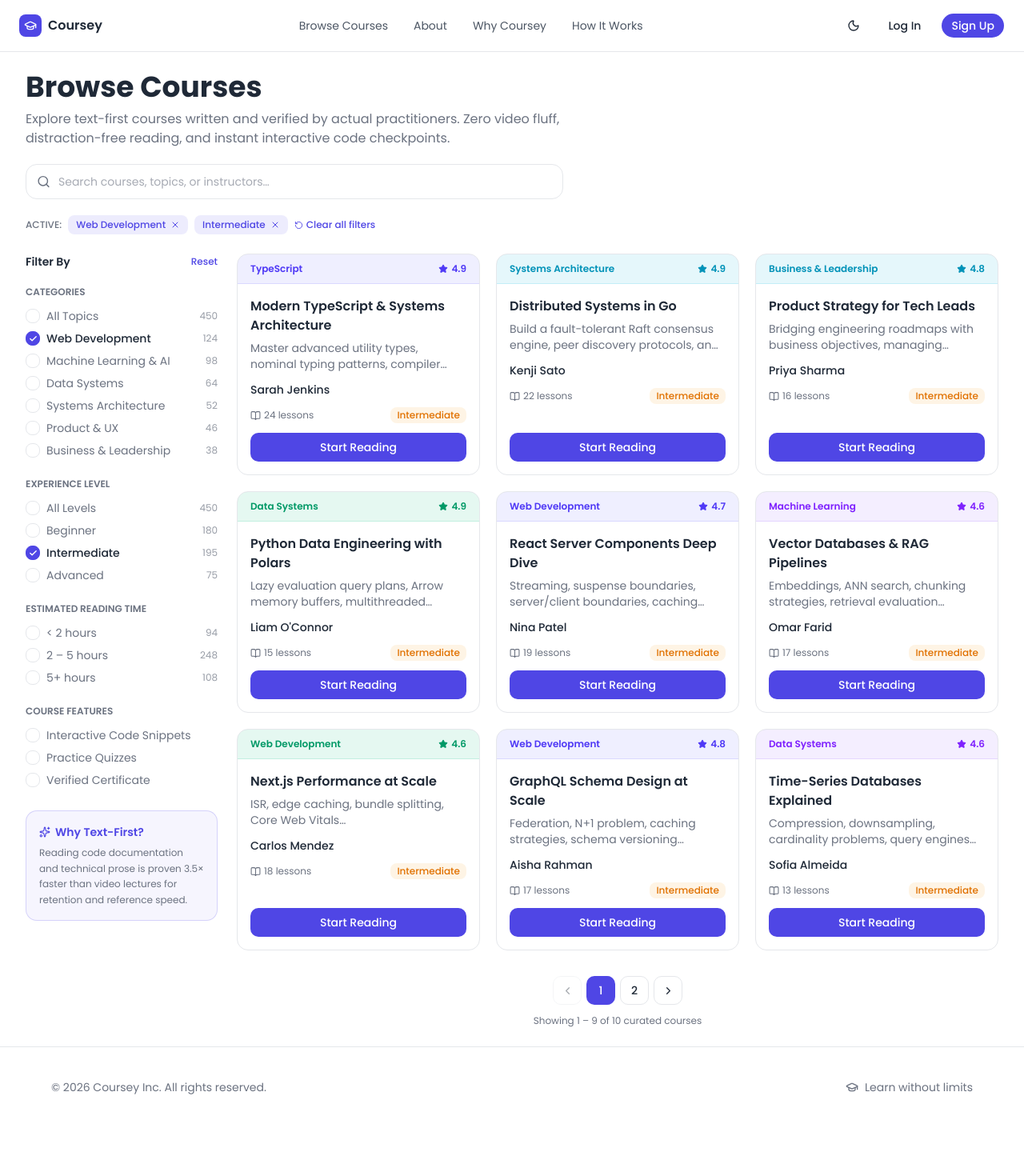
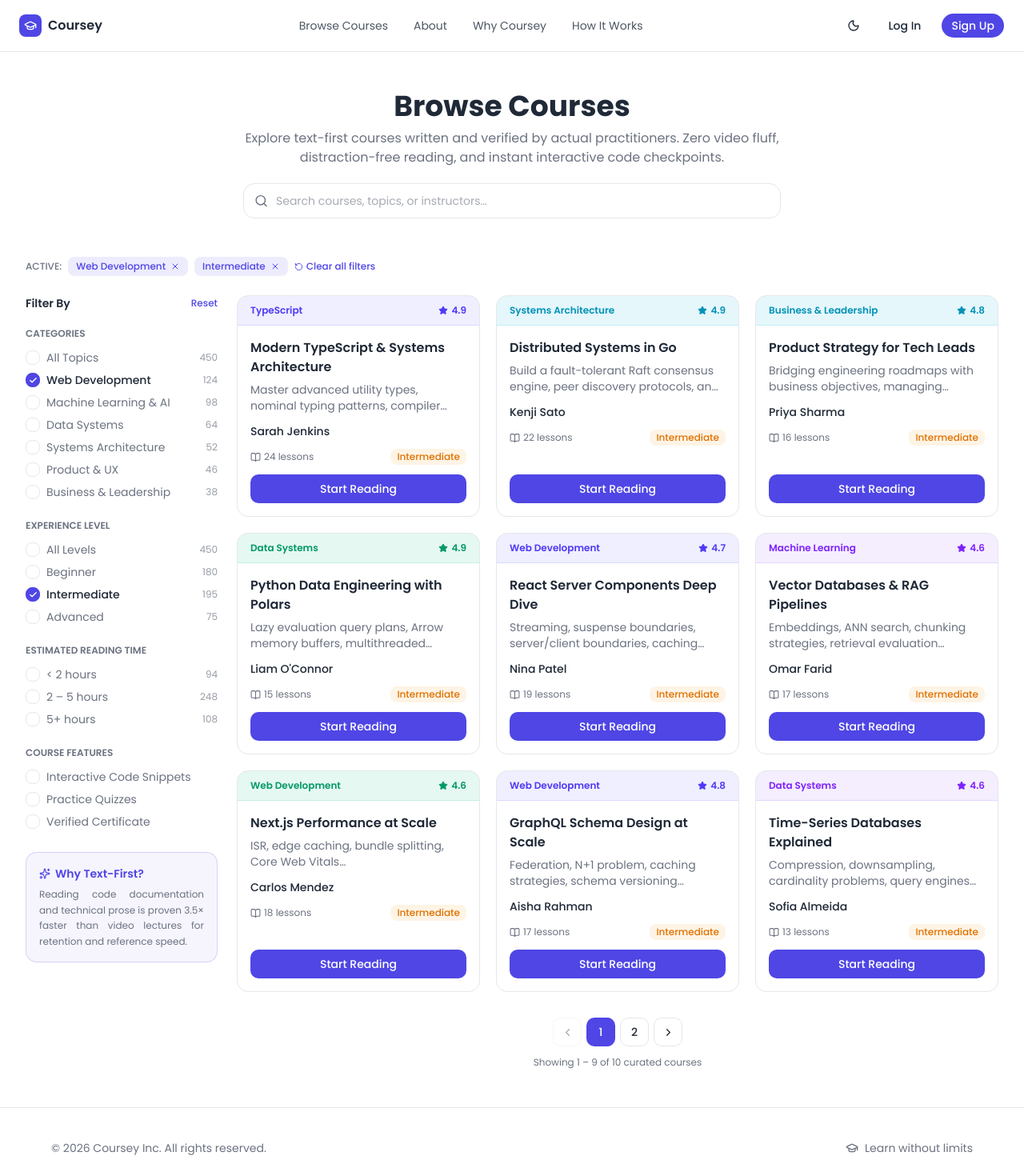
Before and after one commit to hammadgul-dev/coursey, a Next.js app: page /courses in a window 1280 px wide. Shown: the top 1470 px of the page at 80% size. Before the commit the page ends 1409 px from the top, so only its background shows below. Built offline with nearby package versions, Linux system fonts and the light colour scheme.

Commit message:
add stylling and remove view state from all components

```diff
--- a/src/app/(main)/courses/_components/CourseGrid.tsx
+++ b/src/app/(main)/courses/_components/CourseGrid.tsx
@@ -3,13 +3,7 @@ import {AnimatePresence, motion} from "framer-motion"
 import CourseCard from "./CourseCard"
 import type {Course} from "../_data/courses"
 
-export default function CourseGrid({
-  courses,
-  view,
-}: {
-  courses: Course[]
-  view: string
-}) {
+export default function CourseGrid({courses}: {courses: Course[]}) {
   if (courses.length === 0) {
     return (
       <div className="flex flex-col items-center justify-center rounded-xl border border-dashed border-border py-16 text-center animate-in fade-in duration-300">
@@ -24,16 +18,12 @@ export default function CourseGrid({
   return (
     <AnimatePresence mode="wait">
       <motion.div
-        key={view + courses.map((c) => c.id).join("-")}
+        key={courses.map((c) => c.id).join("-")}
         initial={{opacity: 0}}
         animate={{opacity: 1}}
         exit={{opacity: 0}}
         transition={{duration: 0.2}}
-        className={
-          view === "grid"
-            ? "grid gap-5 sm:grid-cols-2 xl:grid-cols-3"
-            : "flex flex-col gap-4"
-        }
+        className="grid gap-5 sm:grid-cols-2 xl:grid-cols-3"
       >
         {courses.map((c, i) => (
           <CourseCard key={c.id} c={c} i={i} />
--- a/src/app/(main)/courses/_components/CoursesExplorer.tsx
+++ b/src/app/(main)/courses/_components/CoursesExplorer.tsx
@@ -64,8 +64,6 @@ export default function CoursesExplorer({
           setPage(1)
         }}
         count={filtered.length}
-        view={view}
-        setView={setView}
       />
 
       <ActiveFilters
@@ -89,7 +87,7 @@ export default function CoursesExplorer({
         />
 
         <div>
-          <CourseGrid courses={paginated} view={view} />
+          <CourseGrid courses={paginated} />
           <Pagination
             page={page}
             totalPages={totalPages}
--- a/src/app/(main)/courses/_components/FilterSidebar.tsx
+++ b/src/app/(main)/courses/_components/FilterSidebar.tsx
@@ -118,7 +118,7 @@ export default function FilterSidebar({
         <p className="mb-1.5 flex items-center gap-1.5 text-sm font-semibold text-[#4F46E5]">
           <Sparkles size={14} /> Why Text-First?
         </p>
-        <p className="text-xs leading-relaxed text-muted-foreground">
+        <p className="text-xs leading-relaxed text-justify text-muted-foreground">
           Reading code documentation and technical prose is proven 3.5× faster
           than video lectures for retention and reference speed.
         </p>
--- a/src/app/(main)/courses/_components/SearchBar.tsx
+++ b/src/app/(main)/courses/_components/SearchBar.tsx
@@ -1,16 +1,10 @@
 "use client"
-import {Search, Grid3x3, List} from "lucide-react"
+import {Search} from "lucide-react"
 
-export default function SearchBar({
-  query,
-  onChange,
-  count,
-  view,
-  setView,
-}: any) {
+export default function SearchBar({query, onChange}: any) {
   return (
     <>
-      <div className="relative mb-5 max-w-2xl">
+      <div className="relative mb-12 max-w-2xl mx-auto w-full">
         <Search
           size={17}
           className="absolute left-3.5 top-1/2 -translate-y-1/2 text-muted-foreground"
--- a/src/app/(main)/courses/page.tsx
+++ b/src/app/(main)/courses/page.tsx
@@ -9,10 +9,10 @@ import CoursesExplorer from "./_components/CoursesExplorer"
 
 export default function CoursesPage() {
   return (
-    <div className="mx-auto max-w-7xl px-4 py-6 sm:px-6 lg:px-8">
-      <div className="mb-5 animate-in fade-in slide-in-from-bottom-2 duration-500">
+    <div className="mx-auto max-w-7xl px-4 py-10 sm:px-6 sm:py-12 lg:px-8">
+      <div className="mb-5 flex flex-col items-center text-center animate-in fade-in slide-in-from-bottom-2 duration-500">
         <h1 className="mb-2 text-3xl font-bold sm:text-4xl">Browse Courses</h1>
-        <p className="max-w-2xl text-muted-foreground">
+        <p className="max-w-2xl text-muted-foreground mx-auto">
           Explore text-first courses written and verified by actual
           practitioners. Zero video fluff, distraction-free reading, and instant
           interactive code checkpoints.
```
